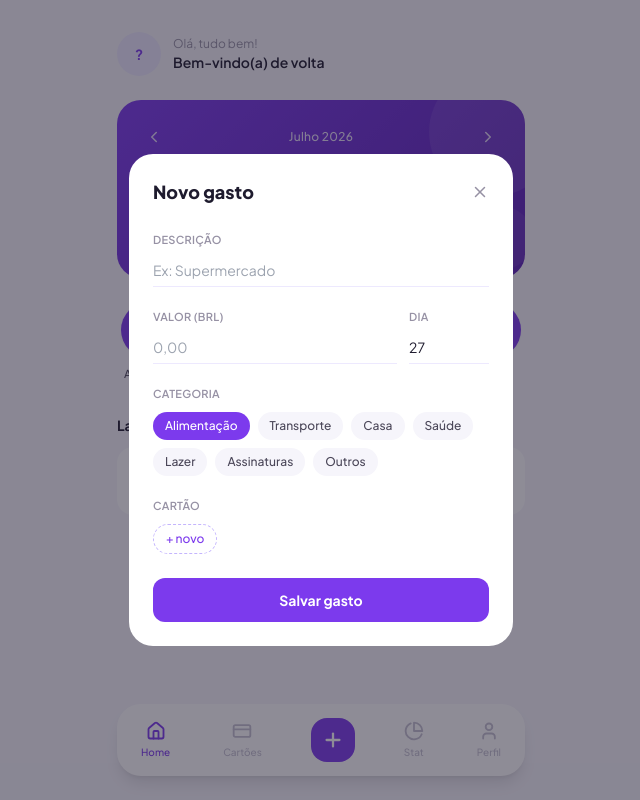
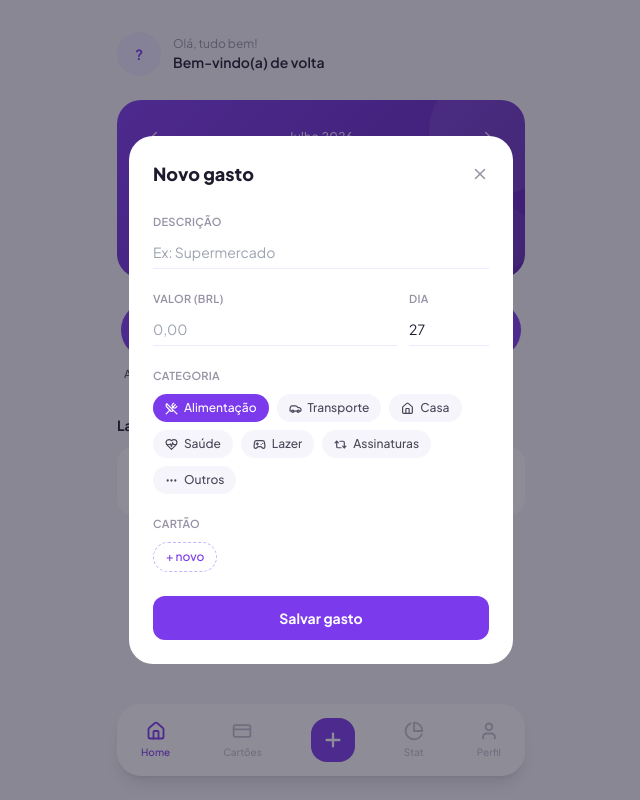
Before and after one commit to paulomendoncajiujitsu33/Controle-de-Gastos, a React (Vite) app: page / in a window 1280 px wide. Both pictures are taken after a click on the button "Adicionar". Shown: the whole page, without its empty margins (319-959 px from the left). Built offline with nearby package versions, Linux system fonts and the light colour scheme.

Commit message:
Update App.jsx

```diff
--- a/src/App.jsx
+++ b/src/App.jsx
@@ -3,18 +3,19 @@ import { PieChart, Pie, Cell, ResponsiveContainer } from "recharts";
 import {
   Plus, Trash2, CreditCard, ChevronLeft, ChevronRight, X,
   Home, PieChart as PieChartIcon, User, Wallet, AlertTriangle, Sun, Moon,
+  UtensilsCrossed, Car, HeartPulse, Gamepad2, Repeat2, MoreHorizontal,
 } from "lucide-react";
 
 const MESES_LONGOS = ["Janeiro", "Fevereiro", "Março", "Abril", "Maio", "Junho", "Julho", "Agosto", "Setembro", "Outubro", "Novembro", "Dezembro"];
 
 const CATEGORIAS = [
-  { nome: "Alimentação", cor: "#7C3AED" },
-  { nome: "Transporte", cor: "#F59E0B" },
-  { nome: "Casa", cor: "#EC4899" },
-  { nome: "Saúde", cor: "#22C55E" },
-  { nome: "Lazer", cor: "#3B82F6" },
-  { nome: "Assinaturas", cor: "#F97316" },
-  { nome: "Outros", cor: "#94A3B8" },
+  { nome: "Alimentação", cor: "#7C3AED", icone: UtensilsCrossed },
+  { nome: "Transporte", cor: "#F59E0B", icone: Car },
+  { nome: "Casa", cor: "#EC4899", icone: Home },
+  { nome: "Saúde", cor: "#22C55E", icone: HeartPulse },
+  { nome: "Lazer", cor: "#3B82F6", icone: Gamepad2 },
+  { nome: "Assinaturas", cor: "#F97316", icone: Repeat2 },
+  { nome: "Outros", cor: "#94A3B8", icone: MoreHorizontal },
 ];
 
 const MOEDAS = [
@@ -27,6 +28,10 @@ const MOEDAS = [
 
 function corCategoria(nome) {
   return (CATEGORIAS.find((c) => c.nome === nome) || CATEGORIAS[CATEGORIAS.length - 1]).cor;
+}
+
+function iconeCategoria(nome) {
+  return (CATEGORIAS.find((c) => c.nome === nome) || CATEGORIAS[CATEGORIAS.length - 1]).icone;
 }
 
 function idNovo() {
@@ -357,7 +362,10 @@ export default function App() {
                           className="w-10 h-10 rounded-full flex items-center justify-center shrink-0"
                           style={{ background: `${corCategoria(l.categoria)}1A` }}
                         >
-                          <div className="w-2.5 h-2.5 rounded-full" style={{ background: corCategoria(l.categoria) }} />
+                          {(() => {
+                            const Icone = iconeCategoria(l.categoria);
+                            return <Icone size={17} color={corCategoria(l.categoria)} strokeWidth={2} />;
+                          })()}
                         </div>
                         <div className="min-w-0">
                           <p className="text-sm font-semibold truncate" style={{ color: T.text }}>{l.descricao}</p>
@@ -491,7 +499,15 @@ export default function App() {
                   {porCategoria.map(([cat, valor]) => (
                     <div key={cat} className="flex items-center justify-between rounded-2xl p-3.5" style={{ background: T.card }}>
                       <div className="flex items-center gap-3">
-                        <div className="w-2.5 h-2.5 rounded-full" style={{ background: corCategoria(cat) }} />
+                        <div
+                          className="w-8 h-8 rounded-full flex items-center justify-center shrink-0"
+                          style={{ background: `${corCategoria(cat)}1A` }}
+                        >
+                          {(() => {
+                            const Icone = iconeCategoria(cat);
+                            return <Icone size={14} color={corCategoria(cat)} strokeWidth={2} />;
+                          })()}
+                        </div>
                         <span className="text-sm font-medium" style={{ color: T.text }}>{cat}</span>
                       </div>
                       <div className="flex items-center gap-3">
@@ -701,12 +717,13 @@ export default function App() {
                       type="button"
                       key={c.nome}
                       onClick={() => setForm({ ...form, categoria: c.nome })}
-                      className="text-xs font-medium px-3 py-1.5 rounded-full"
+                      className="text-xs font-medium px-3 py-1.5 rounded-full flex items-center gap-1.5"
                       style={{
                         background: form.categoria === c.nome ? c.cor : T.track,
                         color: form.categoria === c.nome ? "#fff" : T.pillText,
                       }}
                     >
+                      <c.icone size={13} strokeWidth={2.2} />
                       {c.nome}
                     </button>
                   ))}
```
